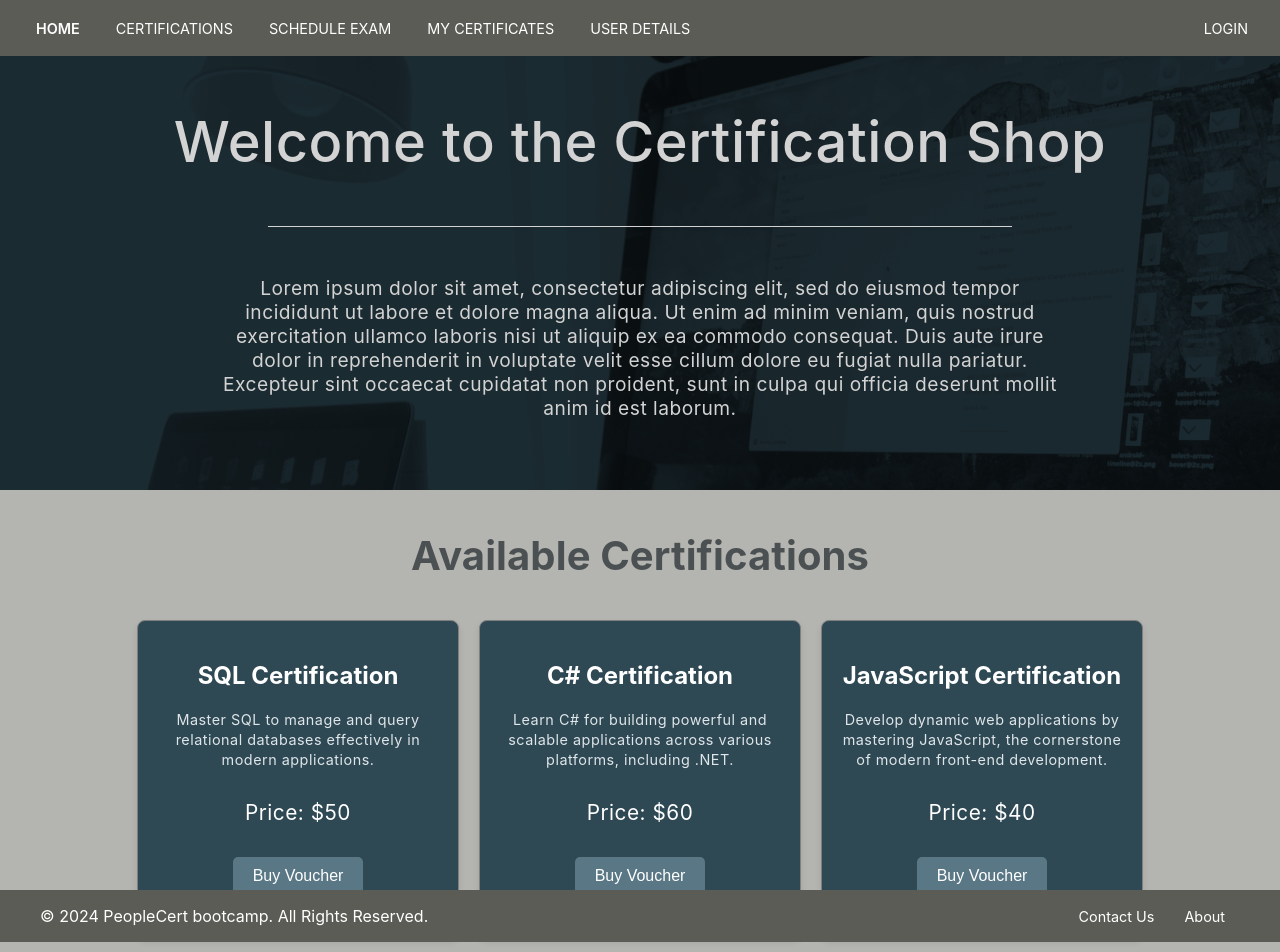
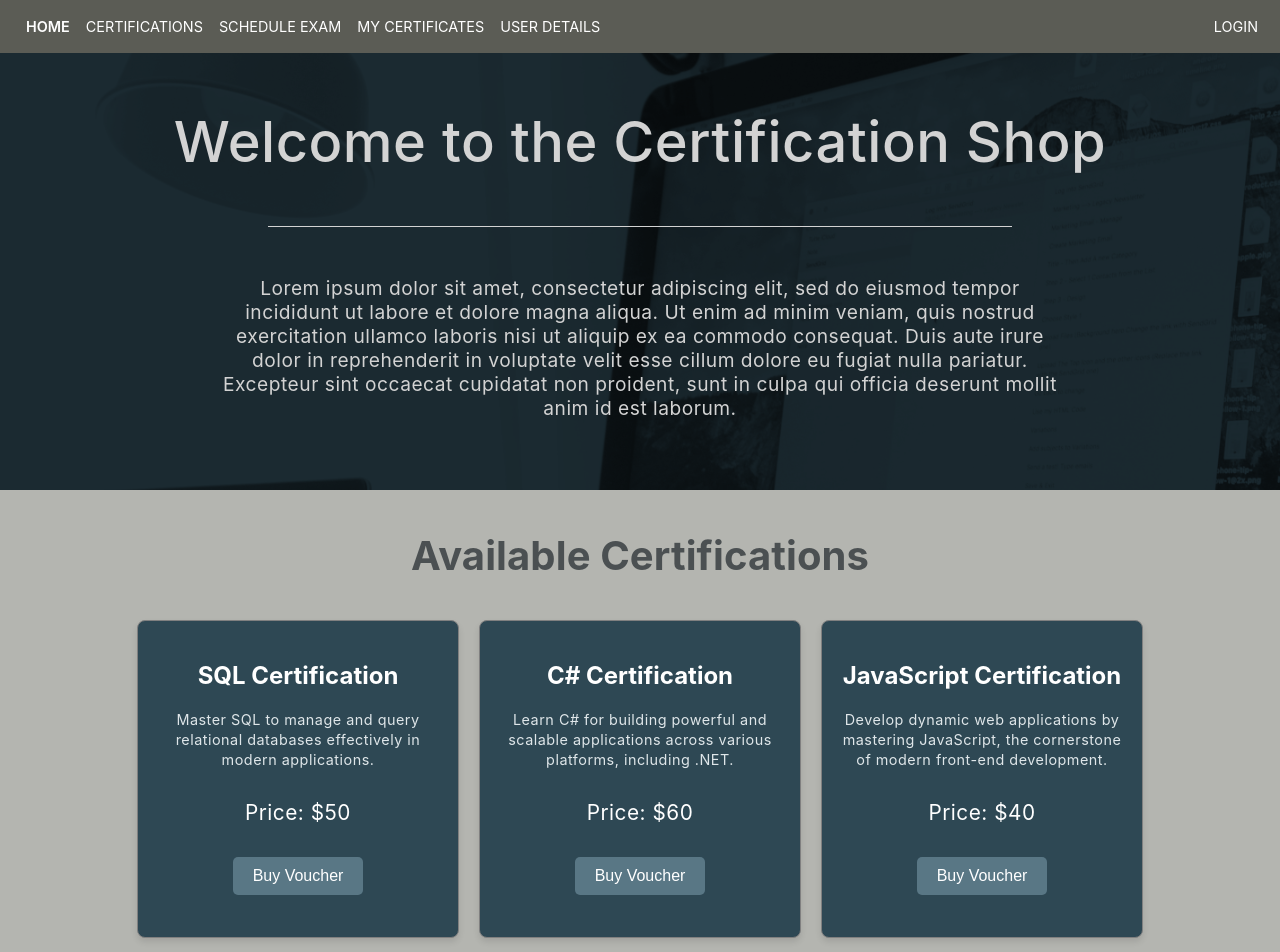
Before and after one commit to ppcbc/certstoreui, a React (Create React App) app: page / in a window 1280 px wide. Shown: the top 952 px of the page. Built offline with nearby package versions, Linux system fonts and the light colour scheme.

Commit message:
Fixed footer appearance and position and fixed NavBar text alignment when it becomes 2 lines.

```diff
--- a/src/css/Footer.css
+++ b/src/css/Footer.css
@@ -1,12 +1,30 @@
+/* Ensure the entire page uses flexbox */
+html, body {
+  height: 100%;
+  margin: 0;
+  display: flex;
+  flex-direction: column;
+}
+
+/* Container for the entire page */
+#root {
+  display: flex;
+  flex-direction: column;
+  min-height: 100%; /* Ensures the root container spans the full height */
+}
+
+/* Main content area */
+main {
+  flex-grow: 1; /* Ensures content takes up available space */
+}
+
 .footer {
-  background-color: var(--color6);
-  color: white;
-  /* padding: 20px 0; */
-  position: relative;
-  bottom: 0;
-  width: 100%;
-  text-align: center;
-  z-index: 1000;
+  background-color: var(--color6); /* Footer background */
+  color: white; /* Text color */
+  position: relative; /* Keep it at the bottom of the page content */
+  width: 100%; /* Full width */
+  text-align: center; /* Center align text */
+  padding: 4px 0; /* Adjust padding as needed */
 }
 
 .footer-content {
@@ -15,21 +33,25 @@
   align-items: center;
   max-width: 1200px;
   margin: 0 auto;
-  padding: 0 20px;
+  padding: 8px 20px; /* Add some padding for spacing */
 }
+
+.footer-content p {
+  font-size: 0.85em;
+  margin-left: 20px;
+}
+
 .footer-links {
-  text-decoration: none;
-  color: white;
-  font-size: 0.9em;
+  display: flex;
 }
 
 .footer-links a {
   color: white;
   text-decoration: none;
   margin: 0 15px;
+  font-size: 0.85em;
 }
 
 .footer-links a:hover {
-  color: white;
   font-weight: 600;
 }
--- a/src/css/Header.css
+++ b/src/css/Header.css
@@ -2,10 +2,8 @@
   background-color: var(--color6);
   z-index: 10000;
   position: fixed;
-  /* top: 0; */
   width: 100%;
   padding: 18px;
-  /* padding: 2rem 0; */
 }
 
 .nav {
@@ -17,39 +15,40 @@
 }
 
 .nav-item {
+  display: flex; /* Make nav-item a flex container */
+  justify-content: center; /* Center horizontally */
+  align-items: center; /* Center vertically */
   margin: 0 0.5rem;
+  height: 100%; /* Allow the item to take full height */
 }
 
 .nav-right {
   margin-left: auto;
   margin-right: 40px;
-  /* padding-right: 25px; */
 }
 
 .nav-link {
   text-decoration: none;
   color: white;
   font-size: 0.9em;
+  display: inline-block; /* Make it behave like a block element */
+  text-align: center; /* Center the text horizontally inside the nav-link */
 }
 
 .nav-link.active {
   font-weight: 600;
-  /* color: var(--color4); */
-  /* background-color: var(--color1); */
   border-radius: 2px;
 }
 
 .nav-link:hover {
-  /* background-color: var(--color1); */
-  /* color: var(--color4); */
   color: white;
-  /* border-radius: 2px; */
   font-weight: 600;
 }
-nav h1 {
-  margin-right: auto;
+
+/* Ensure nav-link text is centered when wrapping into multiple lines */
+.nav-item > .nav-link {
+  display: flex;
+  flex-direction: column;
+  justify-content: center; /* Vertically center content */
+  align-items: center; /* Horizontally center content */
 }
-nav a {
-  color: var(--color3);
-  padding: 4px 10px;
-}
--- a/src/css/Home.css
+++ b/src/css/Home.css
@@ -1,63 +1,4 @@
-/* .my-home {
-  background-color: #2e4854;
-  color: #fff;
-  display: flex;
-  flex-direction: column;
-  justify-content: flex-start;
-  align-items: center;
-  text-align: center;
-  padding: 70px 90px 70px 90px;
-  word-wrap: break-word;
-}
 
-.my-home h1 {
-  color: lightgray;
-  font-weight: 500;
-  font-size: 3.5rem;
-  margin-bottom: 10px;
-  border-bottom: 2px solid lightgray;
-  padding-bottom: 20px;
-  letter-spacing: 0.5px;
-  padding: 20px;
-}
-
-.my-home p {
-  color: lightgray;
-  font-size: 1.2rem;
-  max-width: 1200px;
-  letter-spacing: 0.5px;
-  word-wrap: break-word;
-  text-align: left;
-} */
-
-/* .my-home {
-  background-color:
-  color: #fff;
-  display: flex;
-  flex-direction: column;
-  justify-content: flex-start;
-  align-items: center;
-  text-align: center;
-  padding: 70px 20px 20px 20px;
-  word-wrap: break-word;
-}
-
-.my-home h1 {
-  color: lightgray;
-  font-weight: 500;
-  font-size: 3.5rem;
-  margin-bottom: 10px;
-  border-bottom: 2px solid lightgray;
-  padding-bottom: 20px;
-  letter-spacing: 0.5px;
-}
-
-.my-home p {
-  color: lightgray;
-  font-size: 1.2rem;
-  max-width: 850px;
-  letter-spacing: 0.5px;
-} */
 
 .my-home {
   background-color: #2e4854; /* Fallback background color */
@@ -73,7 +14,9 @@
   text-align: center; /* Center the text */
   padding: 70px 20px 20px 20px; /* Add padding around the content */
   word-wrap: break-word;
-  height: 100vh;
+  min-height: 100vh; /* Ensure the section takes up at least the full viewport height */
+  box-sizing: border-box; /* Include padding in height calculation */
+  margin-bottom: -25px;
 }
 
 /* Style for h1 (headline) */
@@ -111,6 +54,8 @@
   padding: 40px 20px; /* Padding for the container */
   text-align: center; /* Center the heading and general text */
   width: 100%;
+  position: relative; /* Prevent it from overlapping other sections */
+  margin-top: 0;
 }
 
 /* Style for the h1 (Featured Certifications title) */
```
